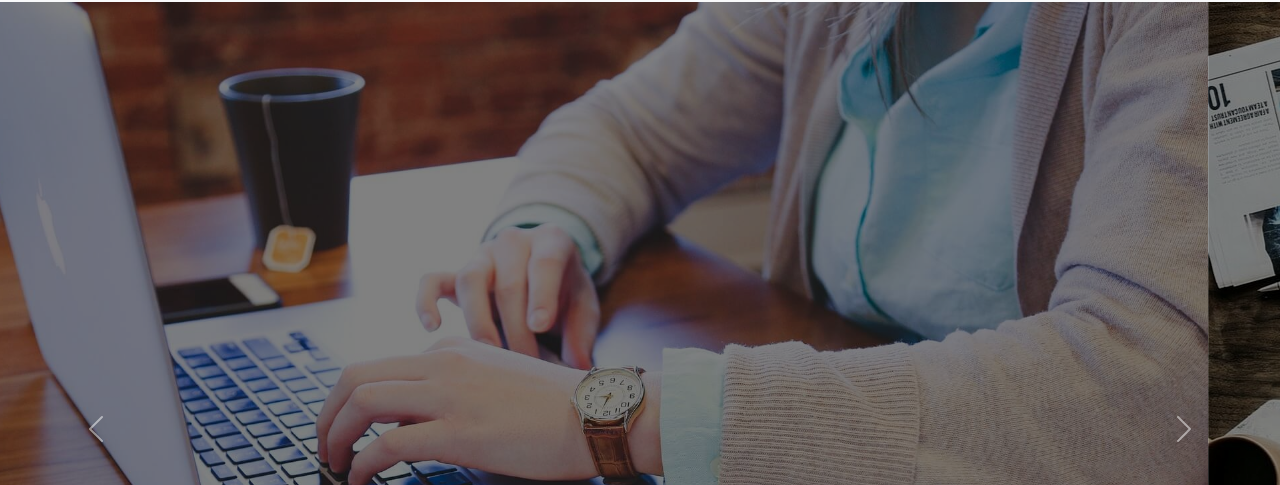
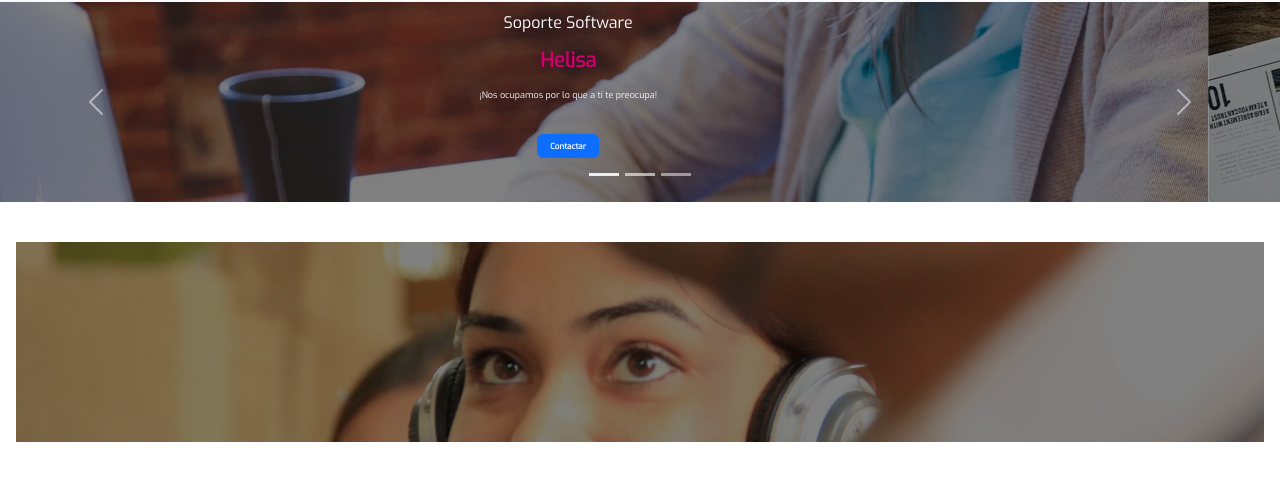
Before and after one commit to jhpenag95/Consultorias, a plain HTML site: page index.html in a window 1280 px wide. Shown: the part 94-579 px from the top of the page. Drawn offline with nearby package versions, Linux system fonts and the light colour scheme; files whose address does not match are found by name.

Commit message:
adecuando header

```diff
--- a/index.html
+++ b/index.html
@@ -57,36 +57,36 @@
             </div>
             <div class="carousel-inner">
                 <div class="carousel-item active">
-                    <img src="public/assets/images/4.jpg" class="d-block w-100" alt="">
+                    <img src="public/assets/images/4.jpg" class="d-block w-100" alt="" height="">
                     <div class="carousel-caption text-light">
                         <h5>
-                            <p class="p-1">Soporte</p>Software <p class="p-2">Helisa</p>
+                            <p class="p1">Soporte Software</p> <p class="p2">Helisa</p>
                         </h5>
-                        <p class="p-3
+                        <p class="p3
                         ">¡Nos ocupamos por lo que a tí te preocupa!</p>
-                        <a href="" class="btn btn-primary mt-3 btncontact mb-1 p-2">Contactar</a>
+                        <a href="#" class="btn btn-primary mt-3 btncontact mb-1 ">Contactar</a>
                     </div>
                 </div>
                 <div class="carousel-item">
                     <img src="public/assets/images/5.jpg" class="d-block w-100" alt="">
                     <div class="carousel-caption text-light">
                         <h5>
-                            <p class="p-1">Soporte</p>Software <p class="p-2">Helisa</p>
+                            <p class="p1">Soporte Software</p><p class="p2">Helisa</p>
                         </h5>
-                        <p class="p-3
+                        <p class="p3
                         ">¡Nos ocupamos por lo que a tí te preocupa!</p>
-                        <a href="" class="btn btn-primary mt-3 btncontact mb-1 p-2">Contactar</a>
+                        <a href="" class="btn btn-primary mt-3 btncontact mb-1 p2">Contactar</a>
                     </div>
                 </div>
                 <div class="carousel-item">
                     <img src="public/assets/images/6.jpg" class="d-block w-100" alt="">
                     <div class="carousel-caption text-light">
                         <h5>
-                            <p class="p-1">Soporte</p>Software <p class="p-2">Helisa</p>
+                            <p class="p1">Soporte Software</p><p class="p2">Helisa</p>
                         </h5>
-                        <p class="p-3
+                        <p class="p3
                         ">¡Nos ocupamos por lo que a tí te preocupa!</p>
-                        <a href="" class="btn btn-primary mt-3 btncontact mb-1 p-2">Contactar</a>
+                        <a href="" class="btn btn-primary mt-3 btncontact mb-1 p2">Contactar</a>
                     </div>
                 </div>
             </div>
--- a/public/style/header.css
+++ b/public/style/header.css
@@ -26,14 +26,30 @@
 
 /*============================header============================*/
 
+
 .carousel-item {
-    height: auto;
-}
-.carousel-caption .p-3{
-    font-size: 8px
+    height: 200px;
 }
 
+.carousel-caption h5 p.p1 {
+   font-size: 16px;
+}
+
+.carousel-caption h5 p.p2 {
+   font-size: 20px;
+   color: var(--tertiary);
+   font-weight: bold;
+}
+
+.carousel-caption  p.p3 {
+    font-size: 9px;
+}
+
+
 .btncontact {
-    height: 12px;
-    font-size: 10px;
+
+    font-weight: 600;
+    font-size: 8px;
+    height: 24px;
+
 }
```
